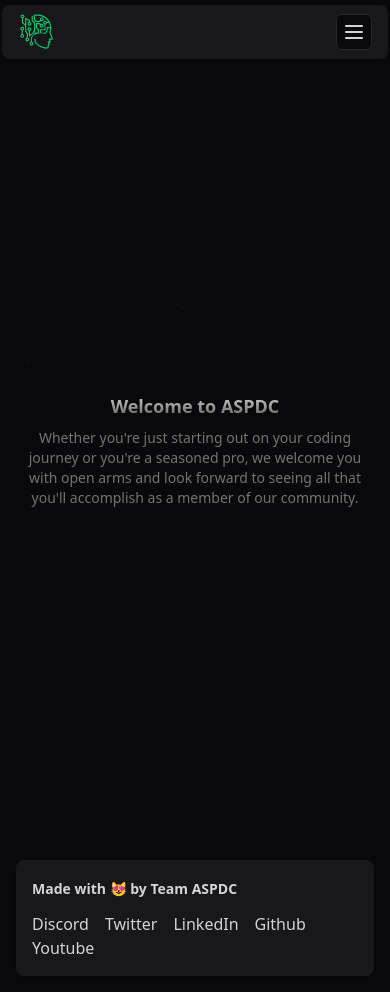
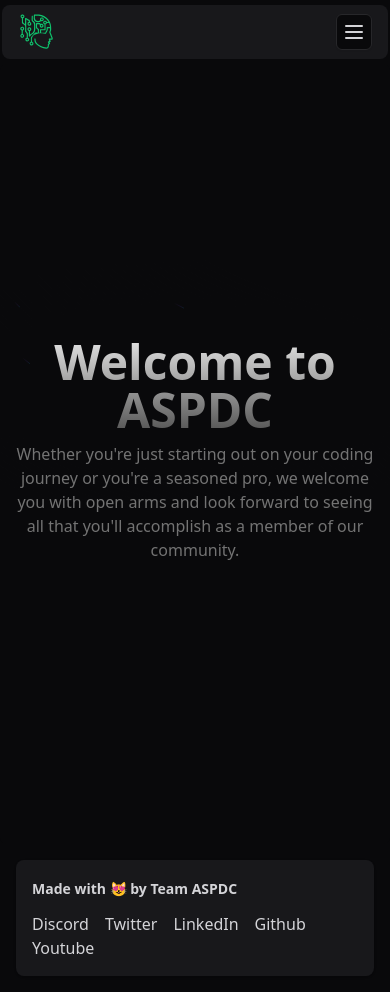
Before and after one commit to ni3rav/aspdc-web, a Next.js app: page / in a window 390 px wide. Built offline with nearby package versions, Linux system fonts and the light colour scheme.

Commit message:
added monsterrat font instead of inter and made hero header size appropriate for smaller screens

```diff
--- a/src/app/layout.tsx
+++ b/src/app/layout.tsx
@@ -1,5 +1,5 @@
 import "@/app/globals.css";
-import { Inter as FontSans } from "next/font/google";
+import { Montserrat as FontSans } from "next/font/google";
 import { ThemeProvider } from "@/components/theme-provider";
 import { cn } from "@/lib/utils";
 import Navbar from "@/components/Navbar";
--- a/src/components/BgBeamsDemo.tsx
+++ b/src/components/BgBeamsDemo.tsx
@@ -6,11 +6,10 @@ export function BackgroundBeamsDemo() {
   return (
     <div className="h-[calc(100vh-4rem)] w-full rounded-md bg-zinc-950 relative flex flex-col items-center justify-center antialiased">
       <div className="max-w-2xl mx-auto p-4">
-        <h1 className="relative z-10 text-lg md:text-7xl  bg-clip-text text-transparent bg-gradient-to-b from-neutral-200 to-neutral-600  text-center font-sans font-bold">
+        <h1 className="relative z-10  text-5xl md:text-7xl bg-clip-text text-transparent bg-gradient-to-b from-neutral-200 to-neutral-600  text-center font-sans font-bold">
           Welcome to ASPDC
         </h1>
-        <p></p>
-        <p className="text-neutral-500 max-w-lg mx-auto my-2 text-sm text-center relative z-10">
+        <p className="text-neutral-500 max-w-lg mx-auto my-2 text-md md:text-sm text-center relative z-10">
           Whether you're just starting out on your coding journey or you're a
           seasoned pro, we welcome you with open arms and look forward to seeing
           all that you'll accomplish as a member of our community.
```
